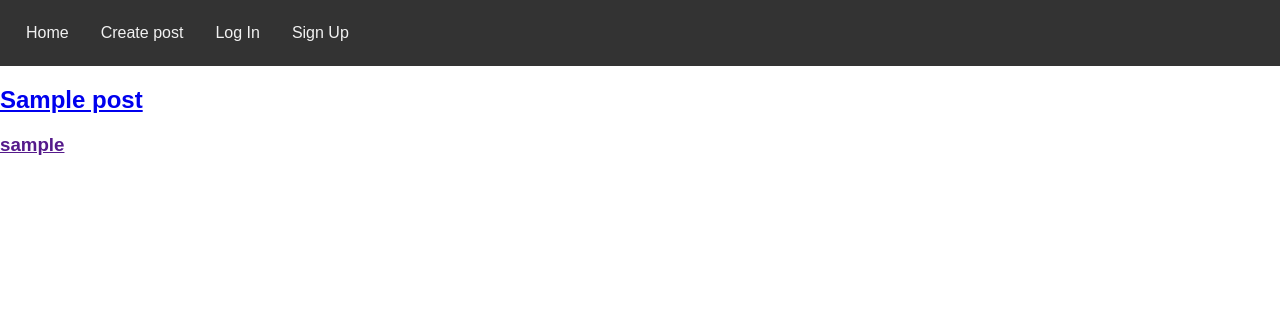
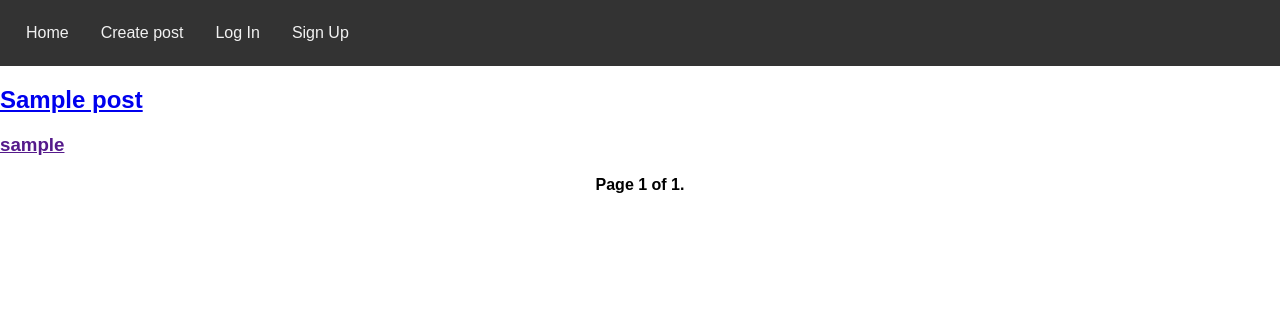
Before and after one commit to Andriiko26/virtual-nexus, a Django app: page /posts/ in a window 1280 px wide. Shown: the top 326 px of the page. Run offline with Django 5.2, Linux system fonts and the light colour scheme; tables that the repository leaves empty hold one stand-in row (values such as "Sample post").

Commit message:
added html and css for button

```diff
--- /dev/null
+++ b/virtual_nexus_project/static/css/index.css
@@ -0,0 +1,24 @@
+.pagination {
+    display: flex;
+    justify-content: center;
+    margin-top: 20px;
+}
+
+.step-links {
+    display: flex;
+    align-items: center;
+}
+
+.step-links a {
+    text-decoration: none;
+    color: #333;
+    padding: 5px 10px;
+    margin: 0 5px;
+    border: 1px solid #ddd;
+    border-radius: 5px;
+}
+
+.step-links .current {
+    margin: 0 10px;
+    font-weight: bold;
+}
--- a/virtual_nexus_project/templates/posts/index.html
+++ b/virtual_nexus_project/templates/posts/index.html
@@ -1,12 +1,30 @@
 {% extends '_base.html' %}
-
+{% load static %}
 {% block title%} Home page {% endblock title %}
 
 {% block content %}
 {% for post in posts %}
+<link rel="stylesheet" href="{% static 'css/index.css' %}">
 <div class="container">
     <h2><a href="{{ post.get_absolute_url }}">{{ post.title }}</a></h2>
     <h3><a href="">{{ post.author }}</a></h3>
 </div>
 {% endfor %}
+<div class="pagination">
+	<span class="step-links">
+		{% if posts.has_previous %}
+			<a href="?page=1">&laquo; first</a>
+			<a href="?page={{ posts.previous_page_number }}">previous</a>
+		{% endif %}
+
+		<span class="current">
+			Page {{ posts.number }} of {{ posts.paginator.num_pages }}.
+		</span>
+
+		{% if posts.has_next %}
+			<a href="?page={{ posts.next_page_number }}">next</a>
+			<a href="?page={{ posts.paginator.num_pages }}">last &raquo;</a>
+		{% endif %}
+	</span>
+</div>
 {% endblock %}
```
